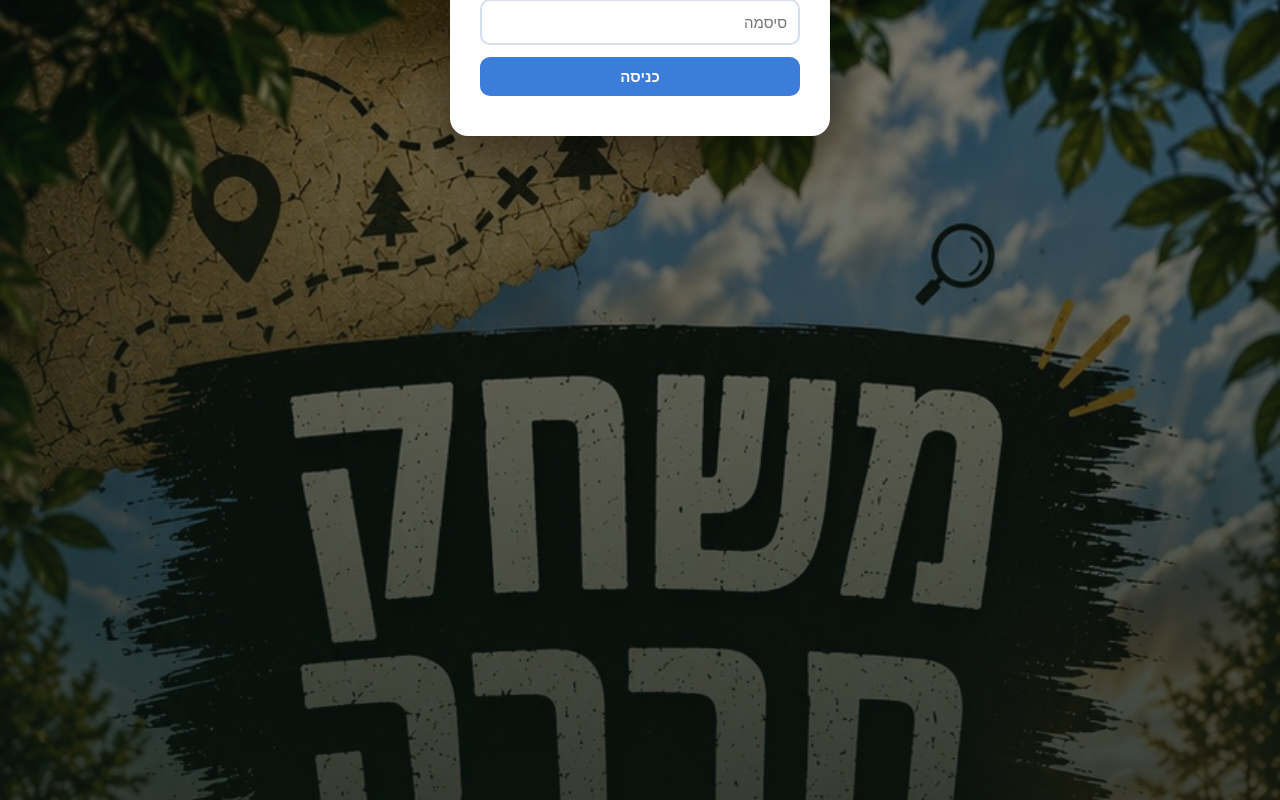
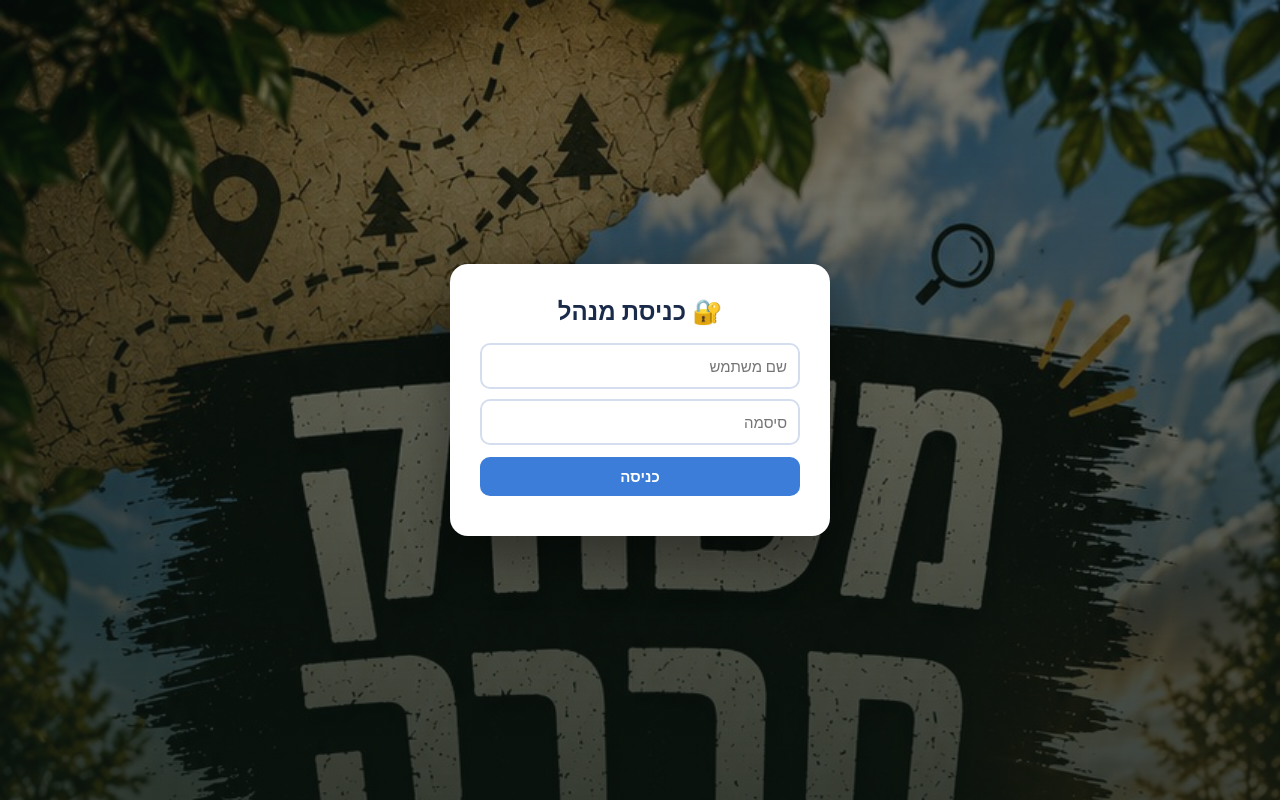
Before and after one commit to claude4fun-alt/family-game, a website: page public/dashboard.html in a window 1280 px wide. Drawn offline with Linux system fonts and the light colour scheme.

Commit message:
Add files via upload

```diff
--- a/public/dashboard.html
+++ b/public/dashboard.html
@@ -7,12 +7,12 @@
 <style>
   * { box-sizing: border-box; margin: 0; padding: 0; }
   body { font-family:'Segoe UI',Arial,sans-serif; background:#eef2f9; color:#1a2a4a; padding:18px; }
-  body.login-mode { background:#0e1a14 url('/assets/poster.png') center top / cover no-repeat fixed; padding:0; }
+  body.login-mode { background:#0e1a14 url('/assets/poster.png') center top / cover no-repeat fixed; padding:18px; min-height:100vh; display:flex; align-items:center; justify-content:center; }
   body.login-mode::before { content:''; position:fixed; inset:0; background:linear-gradient(180deg, rgba(10,20,15,.5), rgba(10,20,15,.8)); z-index:0; }
   .wrap { max-width: 1100px; margin: 0 auto; }
   header { background:linear-gradient(135deg,#1a2a6c,#3b7dd8); color:#fff; padding:22px; border-radius:18px; margin-bottom:18px; box-shadow:0 10px 30px rgba(26,42,108,.25); }
   header h1 { font-size:24px; } header p { opacity:.85; margin-top:4px; font-size:14px; }
-  .login { position:relative; z-index:1; background:#fff; padding:30px; border-radius:18px; max-width:380px; margin:0 auto; box-shadow:0 20px 50px rgba(0,0,0,.4); text-align:center; top:50%; transform:translateY(-50%); }
+  .login { position:relative; z-index:1; background:#fff; padding:30px; border-radius:18px; max-width:380px; width:100%; box-shadow:0 20px 50px rgba(0,0,0,.4); text-align:center; }
   .tabs { display:flex; gap:8px; margin-bottom:16px; flex-wrap:wrap; }
   .tab { padding:10px 18px; background:#fff; border-radius:12px; cursor:pointer; font-weight:700; border:2px solid transparent; }
   .tab.active { border-color:#3b7dd8; color:#1a2a6c; }
```
